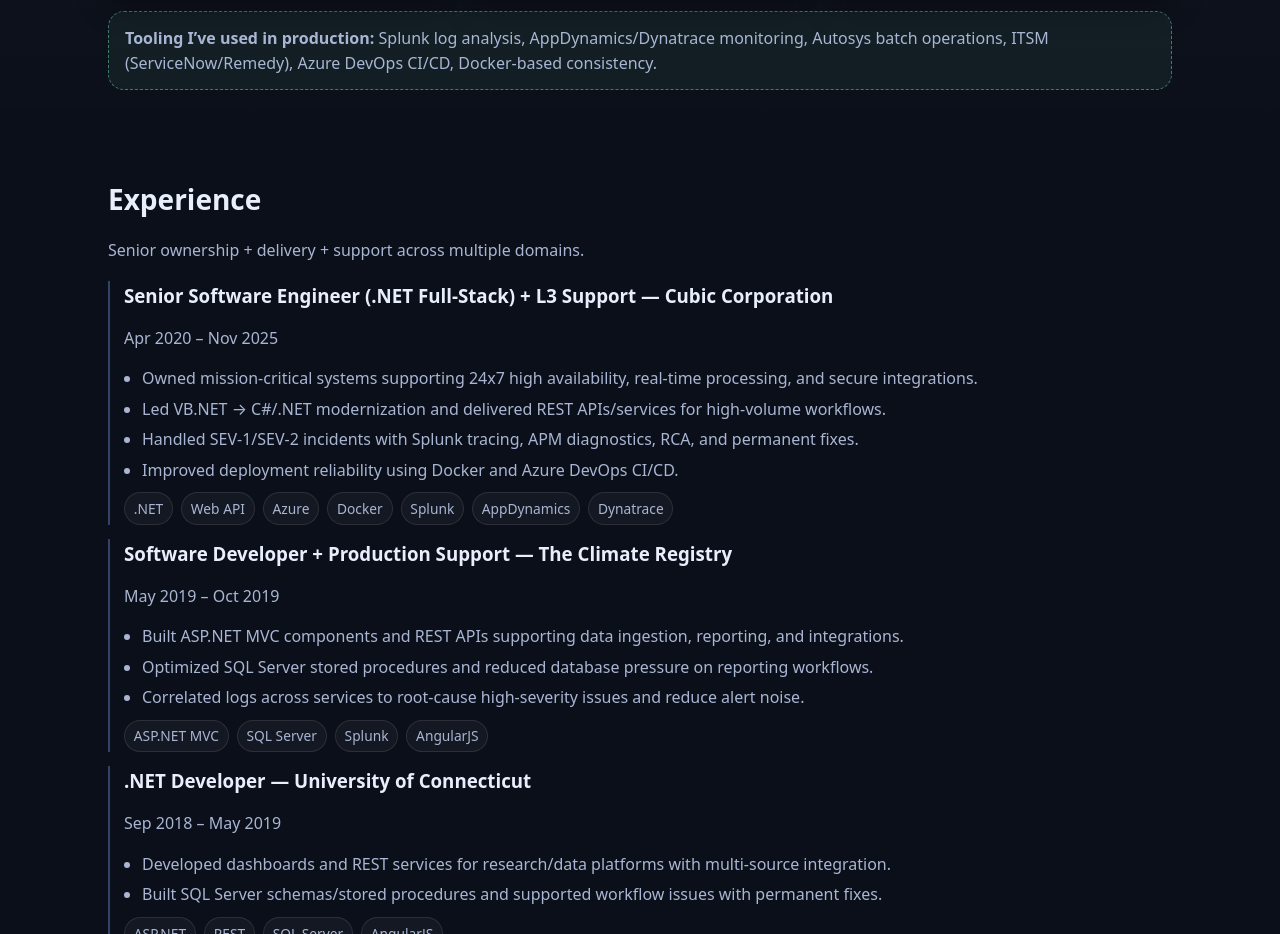
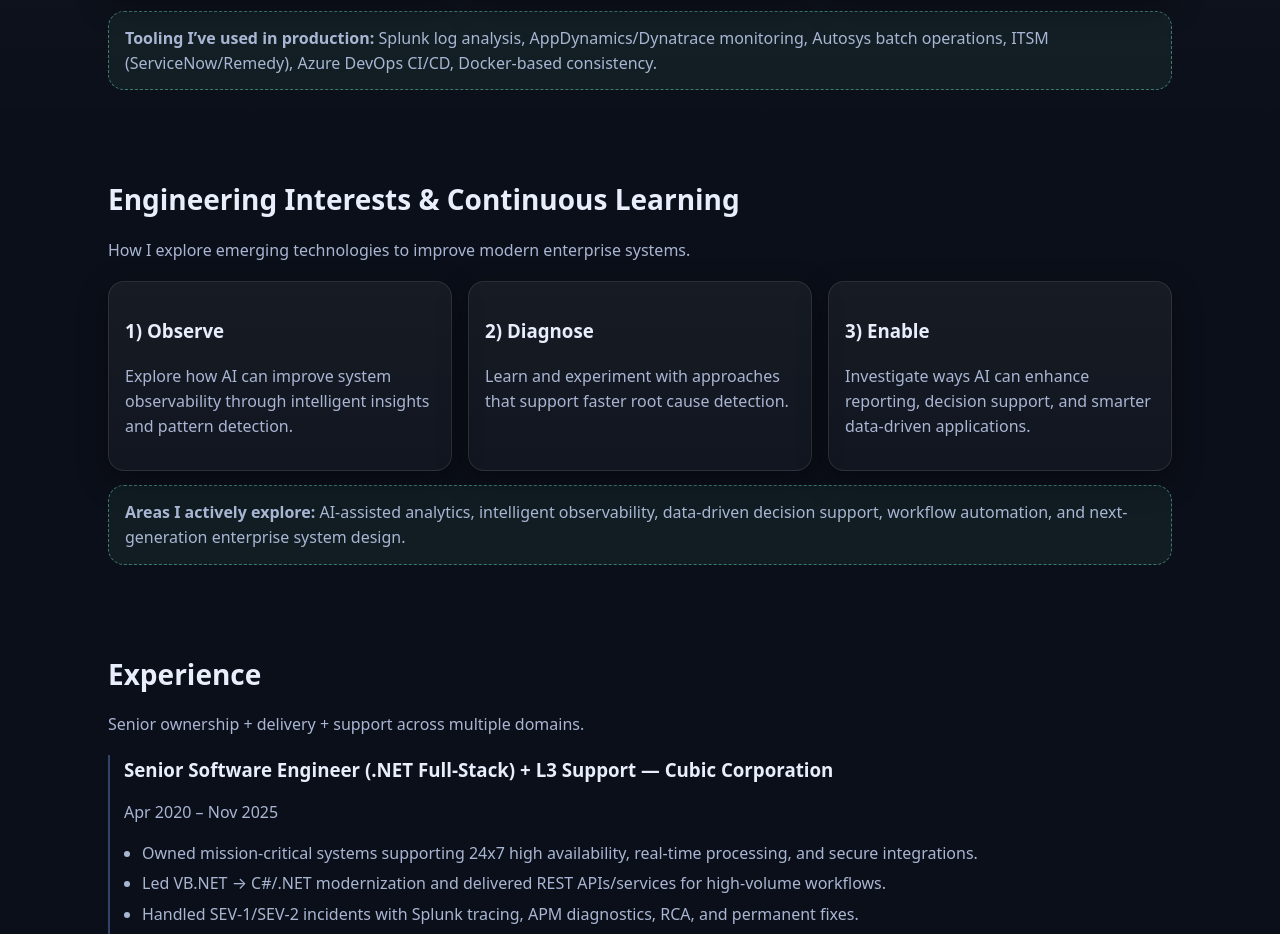
Before and after one commit to saidivya-490/Portfolio, a plain HTML site: page index.html in a window 1280 px wide. Shown: the part 2060-2994 px from the top of the page. Drawn offline with Linux system fonts and the light colour scheme.

Commit message:
Add engineering interests section to index.html
Added a new section on engineering interests and continuous learning, detailing exploration of AI in system observability, diagnosis, and reporting.

```diff
--- a/index.html
+++ b/index.html
@@ -182,6 +182,41 @@
     </div>
   </section>
 
+  <section id="engineering" class="section">
+  <div class="container">
+    <div class="section__head">
+      <h2>Engineering Interests & Continuous Learning</h2>
+      <p class="muted">How I explore emerging technologies to improve modern enterprise systems.</p>
+    </div>
+
+    <div class="grid-3">
+      <div class="card">
+        <h3>1) Observe</h3>
+        <p class="muted">
+          Explore how AI can improve system observability through intelligent insights and pattern detection.
+        </p>
+      </div>
+      <div class="card">
+        <h3>2) Diagnose</h3>
+        <p class="muted">
+          Learn and experiment with approaches that support faster root cause detection.
+        </p>
+      </div>
+      <div class="card">
+        <h3>3) Enable</h3>
+        <p class="muted">
+          Investigate ways AI can enhance reporting, decision support, and smarter data-driven applications.
+        </p>
+      </div>
+    </div>
+
+    <div class="note">
+      <strong>Areas I actively explore:</strong>
+      AI-assisted analytics, intelligent observability, data-driven decision support,
+      workflow automation, and next-generation enterprise system design.
+    </div>
+  </div>
+</section>
   <section id="experience" class="section">
     <div class="container">
       <div class="section__head">
```
